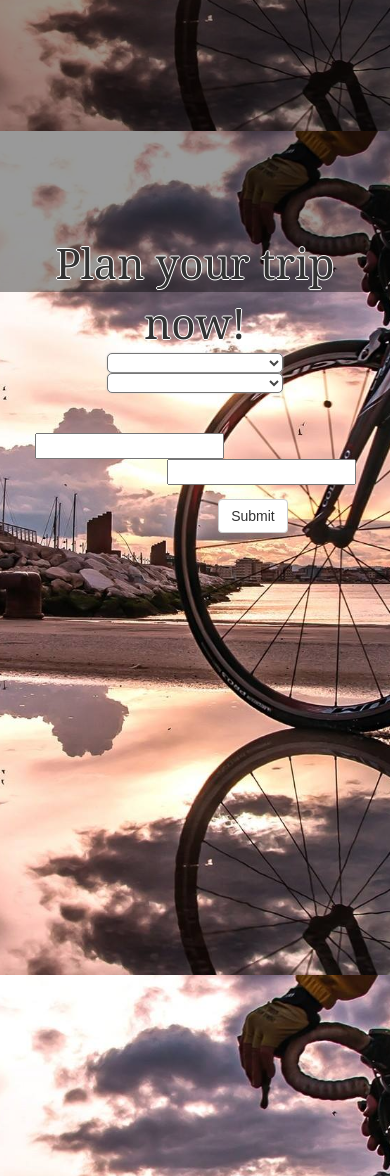
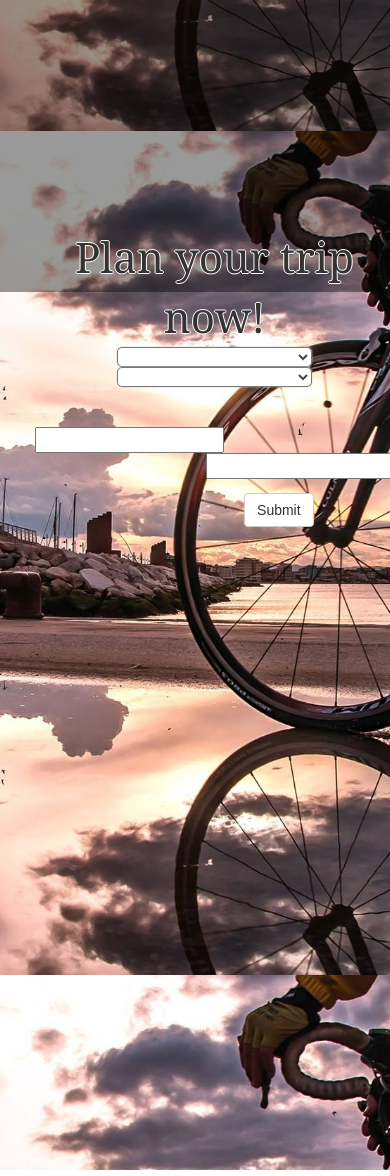
Before and after one commit to wingkicwk/group-20, a Flask app: page / in a window 390 px wide; the page is wider, and only the part inside the window is pictured. Shown: the part 713-1889 px from the top of that part. Run offline with Flask 2, Linux system fonts and the light colour scheme; lists and menus that the app fills with data are empty; some libraries are stand-ins or nearby versions.

Commit message:
test responsive

```diff
--- a/web/static/index.css
+++ b/web/static/index.css
@@ -196,8 +196,9 @@ tbody>tr>:nth-child(2){
 
   @media only screen and (max-width:620px) {
       /* For mobile phones: */
-      .chart{
+      .chart, #dropdownWarp{
           display: block;
+          width: 100%;
       }
       #googlemap, #weather,#chart_div,#chart_div_hour,#chart_div_week, #chart_div_predictFrom, #chart_div_predictTo{
           width: 100%;
```
